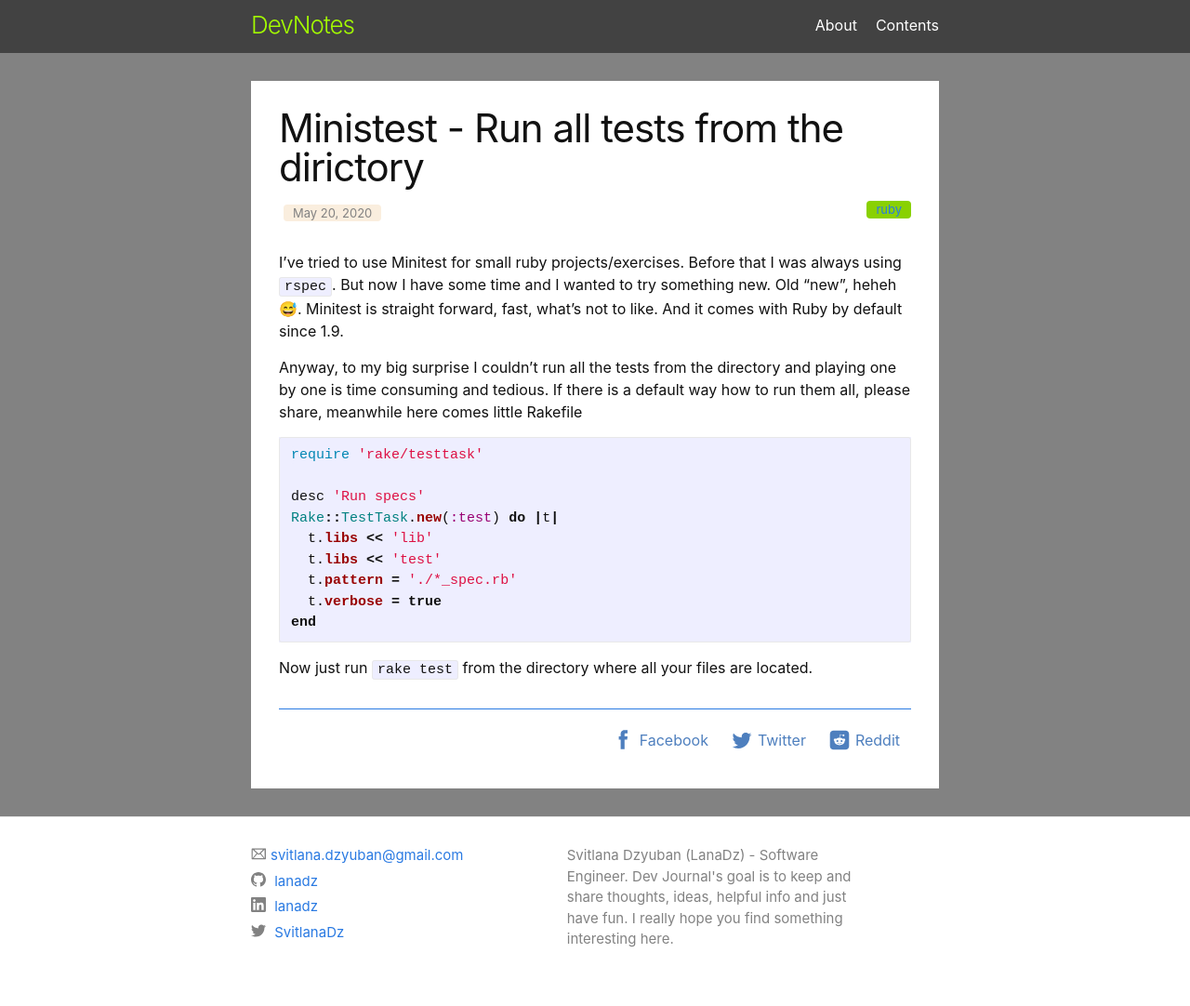
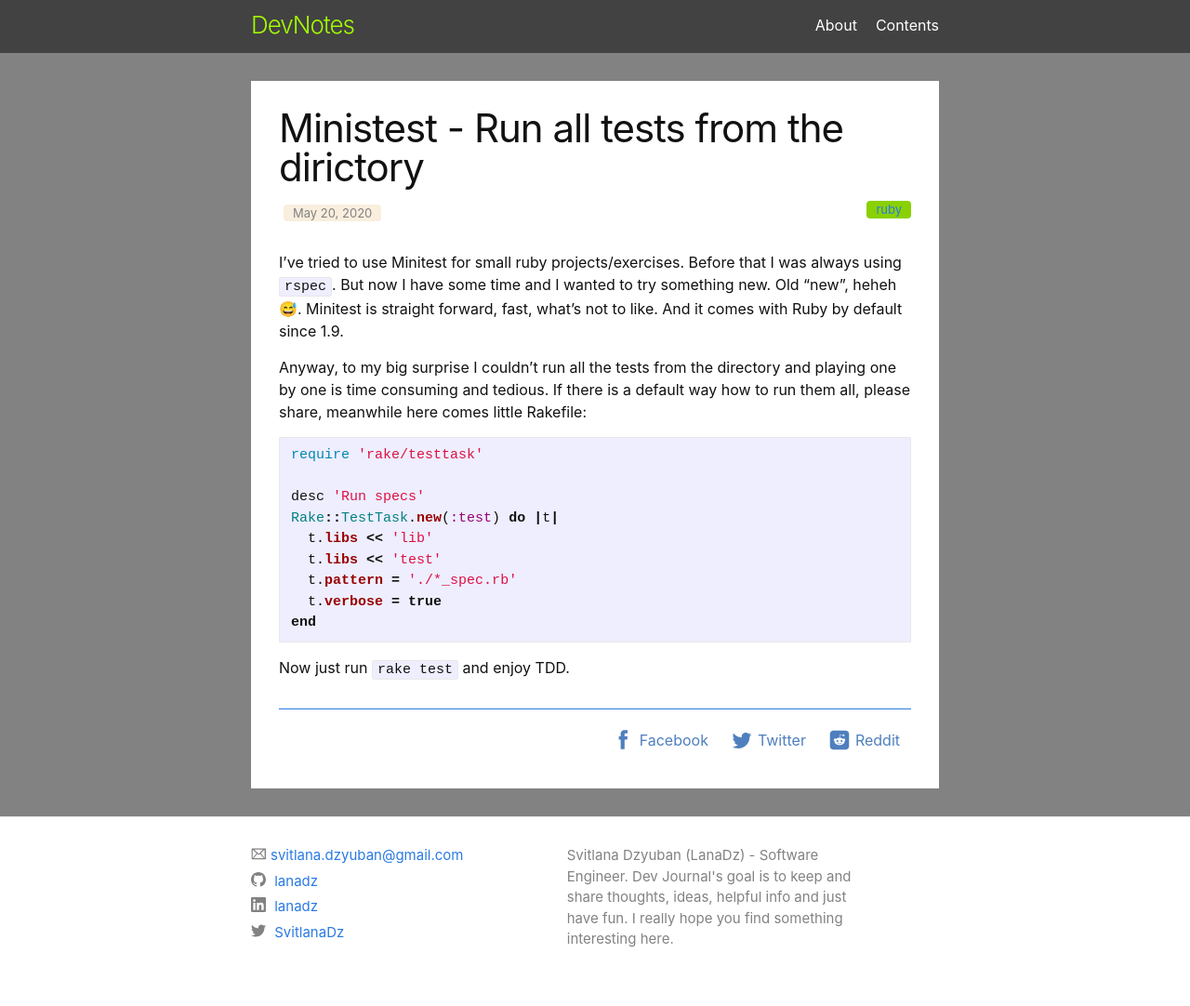
Before and after one commit to owldot/lanadz.github.io, a Jekyll site: the page built from _posts/2020-05-24-rakefile.markdown, in a window 1280 px wide. Shown: the whole page at 93% size. Built offline with Jekyll 4.4.1, drawn with Linux system fonts in a browser that asks for light colours.

Commit message:
Little changes

````diff
--- a/_posts/2020-05-24-rakefile.markdown
+++ b/_posts/2020-05-24-rakefile.markdown
@@ -12,7 +12,7 @@ dont_show_excerpt_separator: true
 
 I've tried to use Minitest for small ruby projects/exercises. Before that I was always using `rspec`. But now I have some time and I wanted to try something new. Old "new", heheh 😅. Minitest is straight forward, fast, what's not to like. And it comes with Ruby by default since 1.9.
 
-Anyway, to my big surprise I couldn't run all the tests from the directory and playing one by one is time consuming and tedious. If there is a default way how to run them all, please share, meanwhile here comes little Rakefile
+Anyway, to my big surprise I couldn't run all the tests from the directory and playing one by one is time consuming and tedious. If there is a default way how to run them all, please share, meanwhile here comes little Rakefile:
 
 ```ruby
 require 'rake/testtask'
@@ -26,4 +26,4 @@ Rake::TestTask.new(:test) do |t|
 end
 ```
 
-Now just run `rake test` from the directory where all your files are located.
+Now just run `rake test` and enjoy TDD.
````
